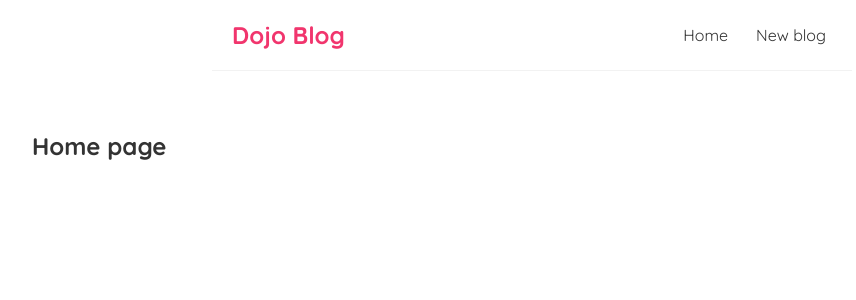
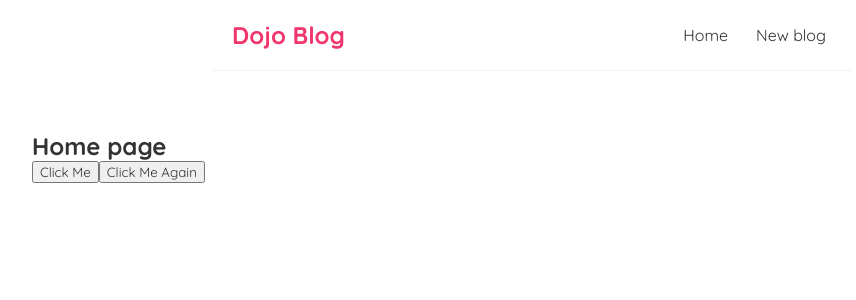
Before and after one commit to girishsalaskar/dojo-blog, a React (Create React App) app: page / in a window 1280 px wide. Shown: the top 300 px of the page, without its empty margins (108-964 px from the left). Built offline with nearby package versions, Linux system fonts and the light colour scheme.

Commit message:
Click Event

```diff
--- a/src/Home.js
+++ b/src/Home.js
@@ -1,9 +1,17 @@
 import React from "react";
 
 const Home = () => {
+    const clickMeHandler = () => {
+        console.log('Hello world!');
+    }
+    const clickMeAgainHandler = (name) => {
+        console.log('Hello ' + name);
+    }
     return (
         <div className="home">
             <h2>Home page</h2>
+            <button onClick={clickMeHandler}>Click Me</button>
+            <button onClick={()=>{clickMeAgainHandler('Iron Man')}}>Click Me Again</button>
         </div>
     );
 }
```
